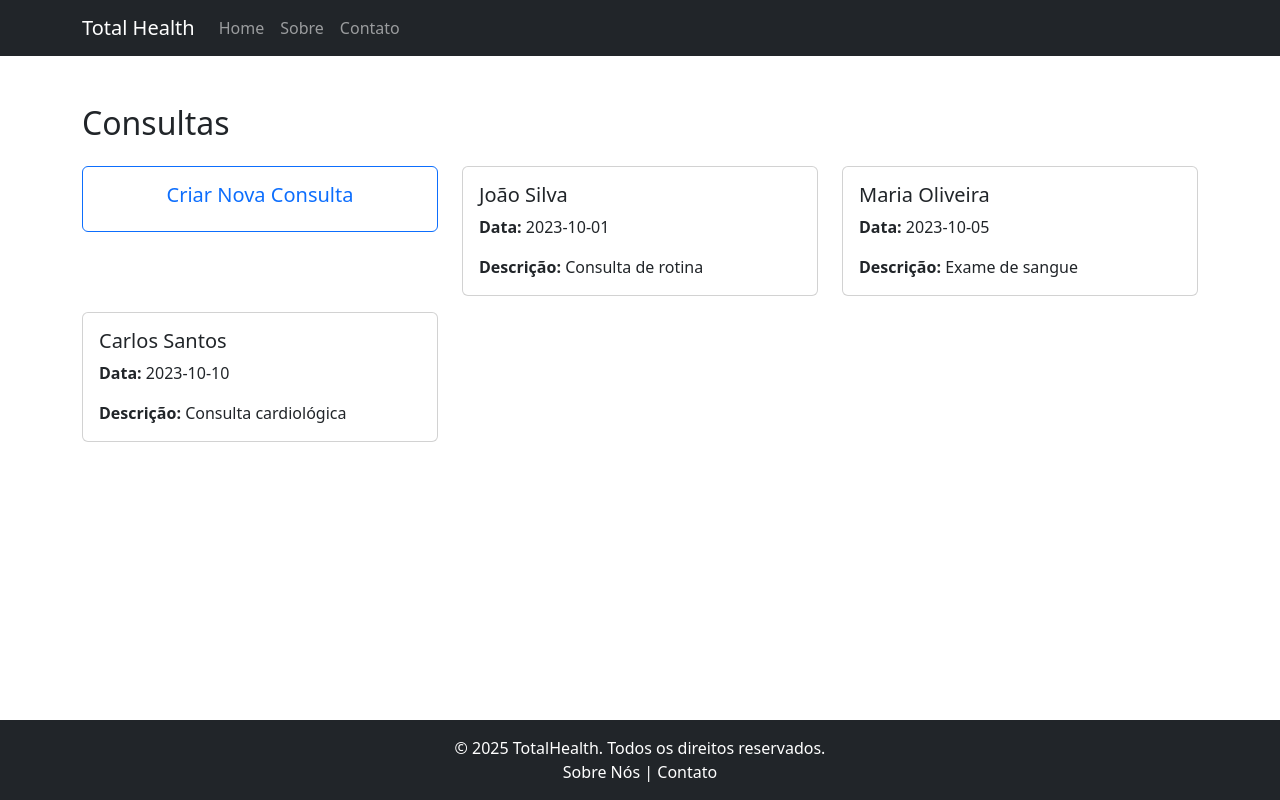
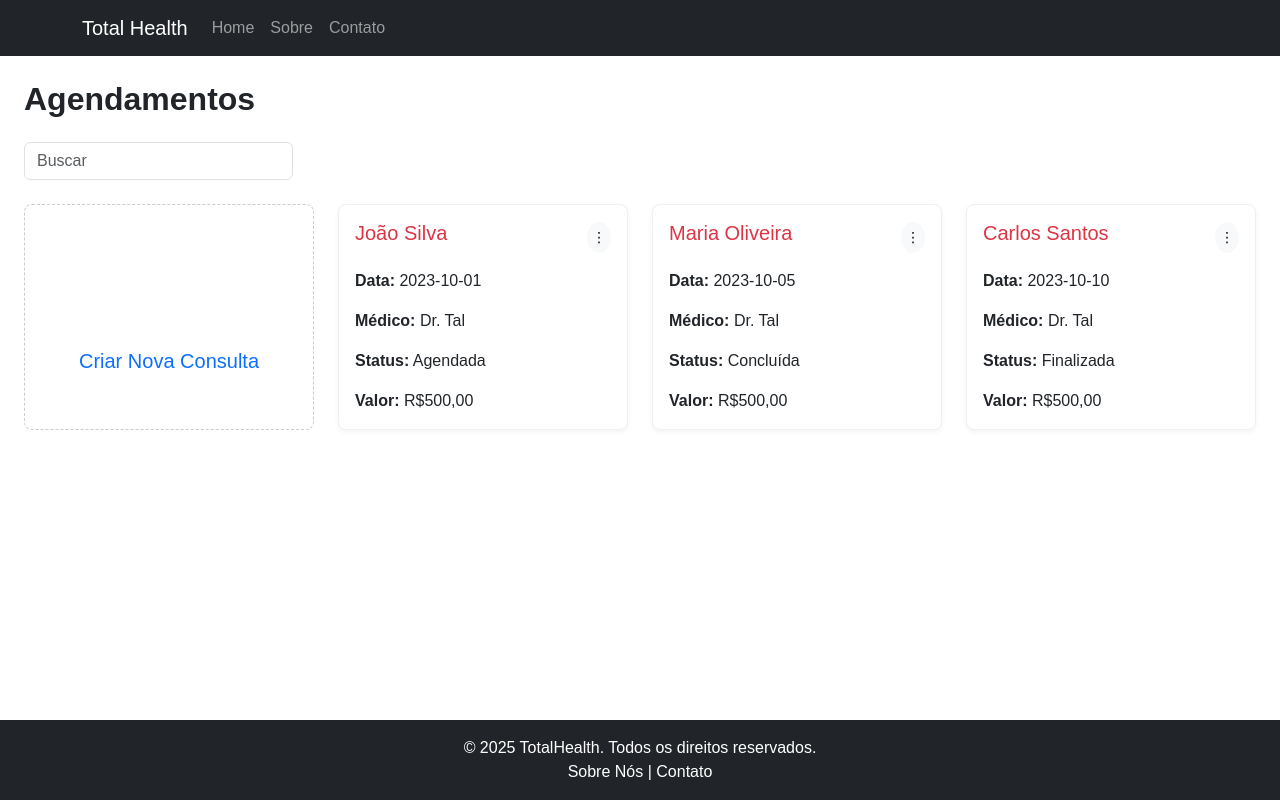
Before and after one commit to ItaloSenai2A/total-health, a React (Vite) app: page /consulta in a window 1280 px wide. Built offline with nearby package versions, Linux system fonts and the light colour scheme.

Commit message:
desenvolvimento da consulta e nova consulta

```diff
--- a/src/pages/Consulta.jsx
+++ b/src/pages/Consulta.jsx
@@ -1,43 +1,95 @@
-import { useNavigate } from "react-router";
+
+import style from "./Consulta.module.css"
+import { useNavigate } from "react-router"
 
 const Consulta = () => {
-  const navigate = useNavigate();
+  const navigate = useNavigate()
 
-  // Exemplo de consultas cadastradas
+  // Exemplo de consultas cadastradas (mantendo os dados originais)
   const consultas = [
-    { id: 1, paciente: "João Silva", data: "2023-10-01", descricao: "Consulta de rotina" },
-    { id: 2, paciente: "Maria Oliveira", data: "2023-10-05", descricao: "Exame de sangue" },
-    { id: 3, paciente: "Carlos Santos", data: "2023-10-10", descricao: "Consulta cardiológica" },
-  ];
+    { id: 1, paciente: "João Silva", data: "2023-10-01", medico: "Dr. Tal", status: "Agendada", valor: "R$500,00" },
+    {
+      id: 2,
+      paciente: "Maria Oliveira",
+      data: "2023-10-05",
+      medico: "Dr. Tal",
+      status: "Concluída",
+      valor: "R$500,00",
+    },
+    {
+      id: 3,
+      paciente: "Carlos Santos",
+      data: "2023-10-10",
+      medico: "Dr. Tal",
+      status: "Finalizada",
+      valor: "R$500,00",
+    },
+  ]
 
   return (
-    <div className="container mt-5">
-      <h2 className="mb-4">Consultas</h2>
-      <div className="row">
+    <div className="container-fluid p-4">
+      <h2 className="mb-4" style={{ fontWeight: 600 }}>
+        Agendamentos
+      </h2>
+
+      {/* Search and pagination */}
+      <div className="d-flex justify-content-between align-items-center mb-4">
+        <div className="position-relative" style={{ maxWidth: "300px" }}>
+          <input type="text" className="form-control pe-5" placeholder="Buscar" />
+
+        </div>
+
+      </div>
+
+      <div className="row g-4">
         {/* Card para criar nova consulta */}
-        <div className="col-md-4 mb-3">
+        <div className="col-12 col-md-6 col-lg-4 col-xl-3">
           <div
-            className="card text-center border-primary"
-            style={{ cursor: "pointer" }}
+            className="card h-100"
+            style={{
+              cursor: "pointer",
+              borderRadius: "8px",
+              borderStyle: "dashed",
+              borderWidth: "1px",
+              borderColor: "#ccc",
+            }}
             onClick={() => navigate("/consulta/nova")}
           >
-            <div className="card-body">
+            <div className="card-body d-flex flex-column align-items-center justify-content-center p-4">
+              <div className="text-primary mb-3" style={{ width: "80px", height: "80px" }}>
+
+              </div>
               <h5 className="card-title text-primary">Criar Nova Consulta</h5>
             </div>
           </div>
         </div>
 
-        {/* Cards para consultas cadastradas */}
+        {/* Cards para consultas cadastradas - mantendo o conteúdo original */}
         {consultas.map((consulta) => (
-          <div className="col-md-4 mb-3" key={consulta.id}>
-            <div className="card">
-              <div className="card-body">
-                <h5 className="card-title">{consulta.paciente}</h5>
+          <div className="col-12 col-md-6 col-lg-4 col-xl-3" key={consulta.id}>
+            <div
+              className="card h-100"
+              style={{ borderRadius: "8px", border: "1px solid #f0f0f0", boxShadow: "0 2px 5px rgba(0,0,0,0.05)" }}
+            >
+              <div className="card-body p-3">
+                {/* Header with patient name and menu */}
+                <div className="d-flex justify-content-between align-items-center mb-3">
+                  <h5 className="card-title text-danger">{consulta.paciente}</h5>
+                  <button className="btn btn-sm btn-light rounded-circle p-1">⋮</button>
+                </div>
+
+                {/* Mantendo o conteúdo original */}
                 <p className="card-text">
                   <strong>Data:</strong> {consulta.data}
                 </p>
                 <p className="card-text">
-                  <strong>Descrição:</strong> {consulta.descricao}
+                  <strong>Médico:</strong> {consulta.medico}
+                </p>
+                <p className="card-text">
+                  <strong>Status:</strong> {consulta.status}
+                </p>
+                <p className="card-text">
+                  <strong>Valor:</strong> {consulta.valor}
                 </p>
               </div>
             </div>
@@ -45,7 +97,7 @@ const Consulta = () => {
         ))}
       </div>
     </div>
-  );
-};
+  )
+}
 
-export default Consulta;
+export default Consulta
--- /dev/null
+++ b/src/pages/Consulta.module.css
@@ -0,0 +1,34 @@
+/* Estilos adicionais usando apenas fontes básicas do sistema */
+body {
+    font-family: Arial, Helvetica, sans-serif;
+  }
+
+  .card {
+    transition: transform 0.2s, box-shadow 0.2s;
+    height: 100%;
+  }
+
+  .card:hover {
+    transform: translateY(-3px);
+    box-shadow: 0 4px 12px rgba(0, 0, 0, 0.1) !important;
+  }
+
+  h2,
+  h5 {
+    font-family: Arial, Helvetica, sans-serif;
+  }
+
+  .text-primary {
+    color: #0d6efd !important;
+  }
+
+  .text-danger {
+    color: #dc3545 !important;
+  }
+
+  /* Responsive adjustments */
+  @media (max-width: 768px) {
+    .container-fluid {
+      padding: 1rem !important;
+    }
+  }
--- a/src/pages/NovaConsulta.jsx
+++ b/src/pages/NovaConsulta.jsx
@@ -1,8 +1,94 @@
 
 
+import { useNavigate } from "react-router"
+
 const NovaConsulta = () => {
+  const navigate = useNavigate()
+
+  const handleSubmit = (e) => {
+    e.preventDefault()
+    // Aqui você pode adicionar a lógica para salvar a consulta
+    navigate("/consulta") // Volta para a lista de consultas após criar
+  }
+
   return (
-    <div>NovaConsulta</div>
+    <div className="container mt-5">
+      <div className="row">
+        <div className="col-12">
+          <h2 className="mb-4 fw-bold">Consulta</h2>
+
+          <form onSubmit={handleSubmit}>
+            <div className="row mb-4">
+              <div className="col-md-6">
+                <div className="mb-3">
+                  <label htmlFor="paciente" className="form-label">
+                    Paciente
+                  </label>
+                  <input type="text" className="form-control" id="paciente" placeholder="Nome do Paciente" />
+                </div>
+              </div>
+
+              <div className="col-md-6">
+                <div className="mb-3">
+                  <label htmlFor="medico" className="form-label">
+                    Médico
+                  </label>
+                  <input type="text" className="form-control" id="medico" placeholder="Médico" />
+                </div>
+              </div>
+            </div>
+
+            <div className="row mb-4">
+              <div className="col-md-4">
+                <div className="mb-3">
+                  <label htmlFor="valor" className="form-label">
+                    Valor
+                  </label>
+                  <input type="text" className="form-control" id="valor" placeholder="Consulta" />
+                </div>
+              </div>
+
+              <div className="col-md-4">
+                <div className="mb-3">
+                  <label htmlFor="status" className="form-label">
+                    Status
+                  </label>
+                  <input type="text" className="form-control" id="status" placeholder="Status" />
+                </div>
+              </div>
+
+              <div className="col-md-4">
+                <div className="mb-3">
+                  <label htmlFor="data" className="form-label">
+                    Data
+                  </label>
+                  <div className="input-group">
+                    <input type="date" className="form-control" id="data" />
+
+                  </div>
+                </div>
+              </div>
+            </div>
+
+            <div className="row">
+              <div className="col-12">
+                <button
+                  type="submit"
+                  className="btn btn-primary"
+                  style={{
+                    backgroundColor: "#1a6ca8",
+                    borderColor: "#1a6ca8",
+                    minWidth: "120px",
+                  }}
+                >
+                  Criar
+                </button>
+              </div>
+            </div>
+          </form>
+        </div>
+      </div>
+    </div>
   )
 }
 
```
